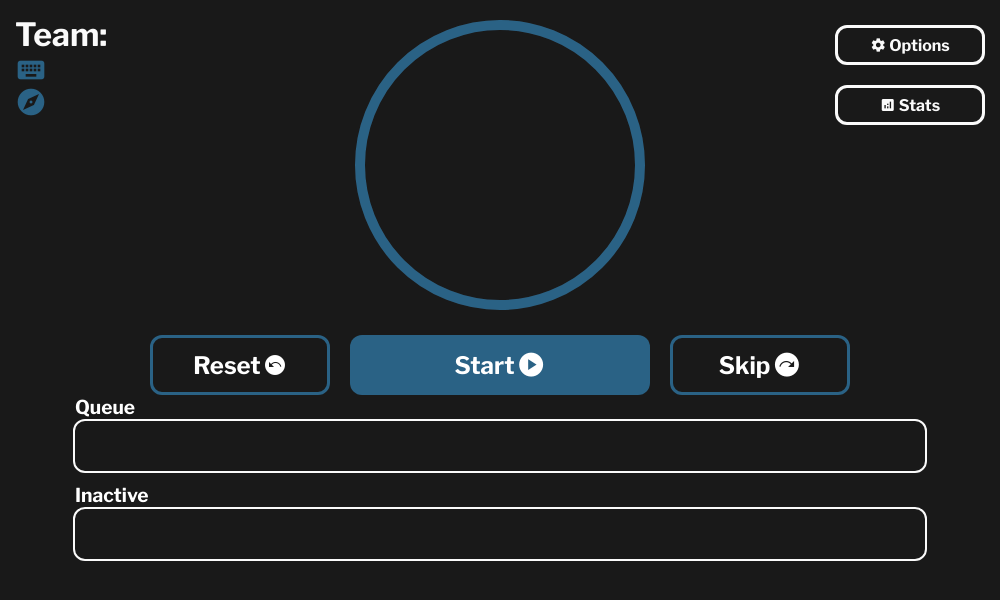
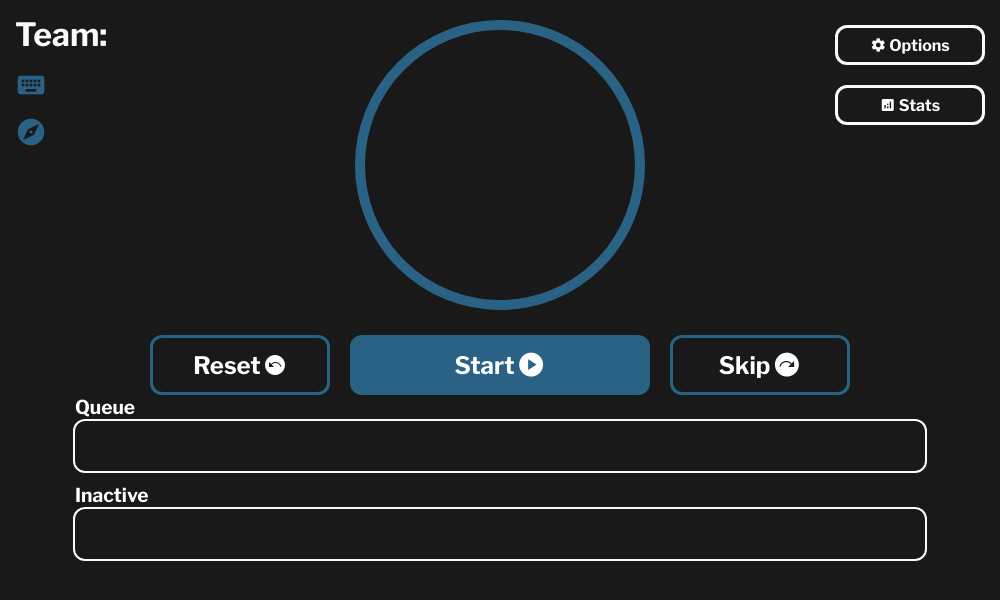
Before and after one commit to nealarch01/MobProgrammingTimer, an Electron app: page src/views/html/control_panel.html in a window 1000 px wide. Drawn offline with nearby package versions, Linux system fonts and the light colour scheme; no server answers.

Commit message:
Make role container look nice

```diff
--- a/src/views/css/control_panel.css
+++ b/src/views/css/control_panel.css
@@ -119,3 +119,12 @@
     opacity: 0.5;
     cursor: not-allowed;
 }
+
+.role-container.ctrl-panel {
+    margin-top: 15px;
+}
+
+.role-container.ctrl-panel > #driver-text, .role-container.ctrl-panel > #navigator-text {
+    font-size: 1.4em;
+    margin-left: 6px;
+}
--- a/src/views/html/control_panel.html
+++ b/src/views/html/control_panel.html
@@ -18,11 +18,11 @@
     <div class="top-view row">
         <div class="info-panel col">
             <h2 id="team-name-text">Team:</h2>
-            <div class="role-container">
+            <div class="role-container ctrl-panel">
                 <span class="material-icons" style="font-size: 2.0em; color: #2A6285;">keyboard</span>
                 <h3 id="driver-text"></h3>
             </div>
-            <div class="role-container">
+            <div class="role-container ctrl-panel">
                 <span class="material-icons" style="font-size: 2.0em; color: #2A6285;">explore</span>
                 <h3 id="navigator-text"></h3>
             </div>
```
